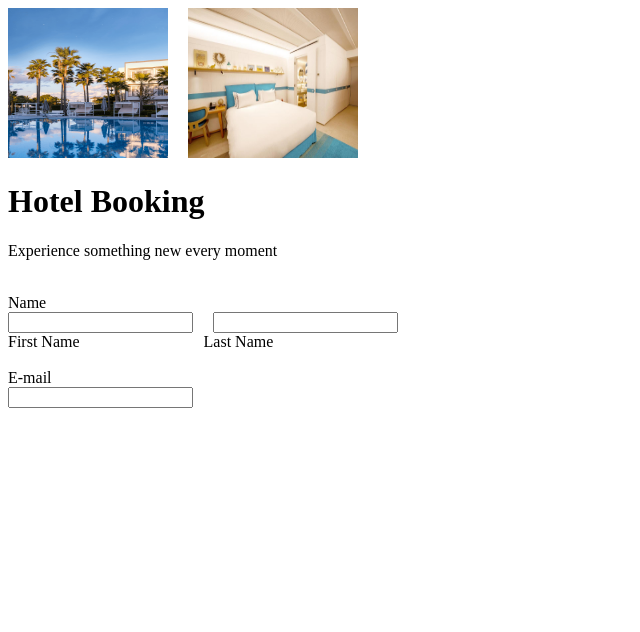
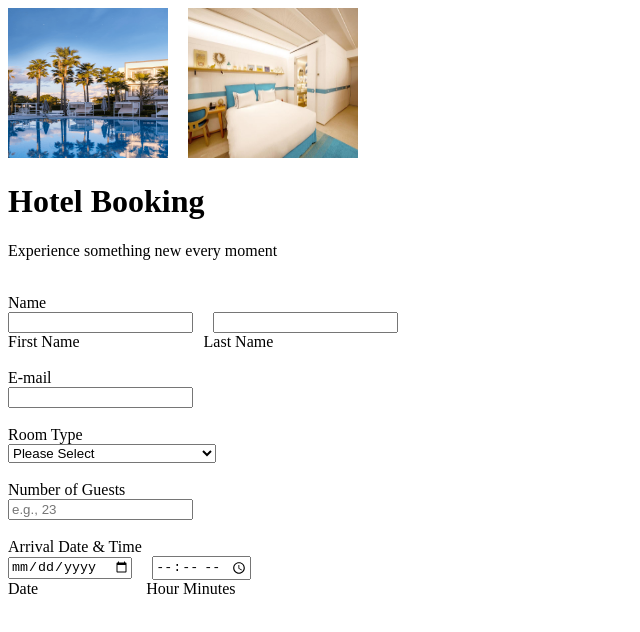
Before and after one commit to vaishnavishahakar/Hotel-Booking-Assignment-7, a plain HTML site: page index.html in a window 1280 px wide. Shown: the whole page, without its empty margins (0-640 px from the left). Drawn offline with Linux system fonts and the light colour scheme.

Commit message:
implement date and time picker

```diff
--- a/index.html
+++ b/index.html
@@ -24,6 +24,26 @@
         <label for="email">E-mail </label><br>
         <input type="email" name="email" id="email" required><br><br>
 
+        <label for="room">Room Type </label><br>
+        <select>
+            <option value="Please Select">Please Select</option>
+            <option value="Standard Room (1 to 2 People)">Standard Room (1 to 2 People)</option>
+            <option value="Family Room (1 to 4 People)">Family Room (1 to 4 People)</option>
+            <option value="Private Room (1 to 3 People)">Private Room (1 to 3 People)</option>
+            <option value="Mix Dorm Room (6 People)">Mix Dorm Room (6 People)</option>
+            <option value="Female Dorm Room (6 People)">Female Dorm Room (6 People)</option>
+            <option value="Male Dorm Room (6 People)">Male Dorm Room (6 People)</option>
+        </select> <br><br>
+
+        <label for="No of guests">Number of Guests </label><br>
+        <input type="number" name="guests" id="No of guests" placeholder="e.g., 23" required><br><br>
+
+        <label for="date&time">Arrival Date & Time</label><br>
+        <input type="date" id="date&time" name="date" required /> &nbsp; &nbsp;
+        <input type="time" name="time" id="date&time" required><br>
+        <label for="date">Date </label> &nbsp; &nbsp; &nbsp; &nbsp; &nbsp; &nbsp; &nbsp; &nbsp; &nbsp; &nbsp; &nbsp;
+        &nbsp; &nbsp;
+        <label for="time">Hour Minutes </label> <br><br>
 
     </form>
 </body>
```
